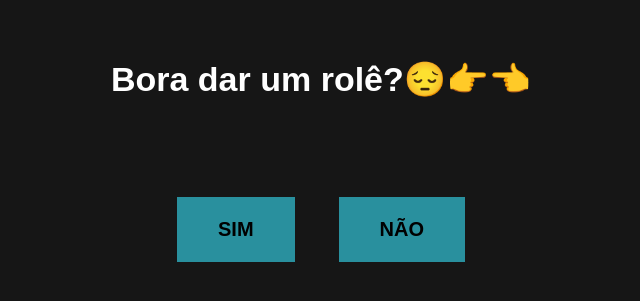
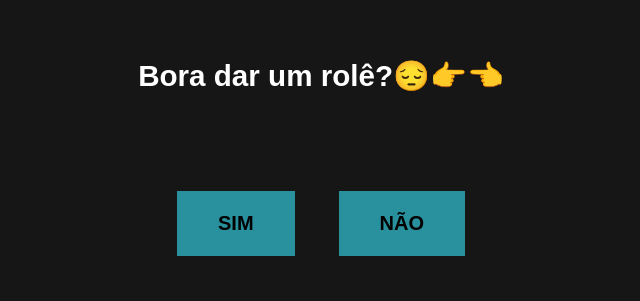
Before and after one commit to Michel-S2/rrrr, a plain HTML site: page index.html in a window 1280 px wide. Shown: the part 171-472 px from the top of the page, without its empty margins (319-959 px from the left). Drawn offline with Linux system fonts and the light colour scheme.

Commit message:
Atualizar o style.css

```diff
--- a/style.css
+++ b/style.css
@@ -8,7 +8,7 @@
 
 h1 {
     font-family: Arial, Helvetica, sans-serif;
-    font-size: 2.125rem;
+    font-size: 1.85rem;
     color: white;
     position: relative;
     text-align: center;
```
